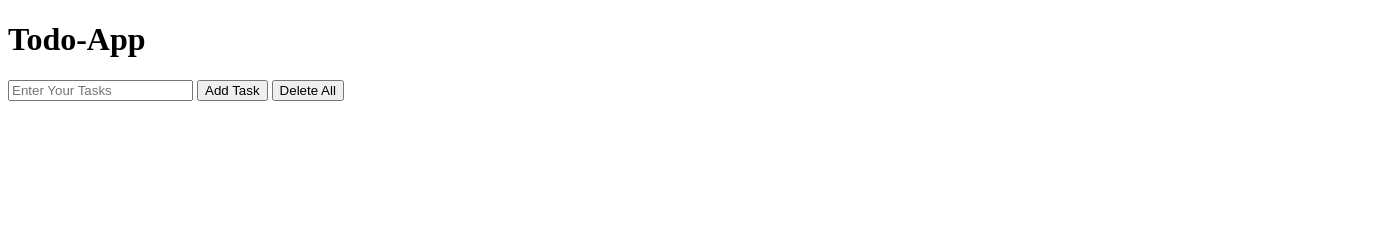
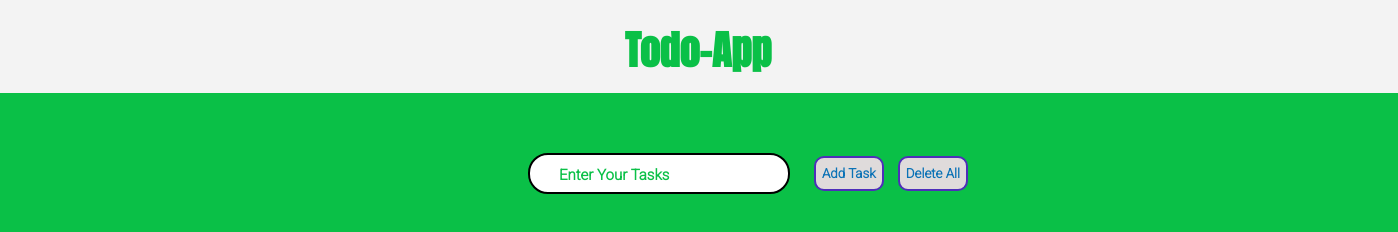
Before and after one commit to abdussami398/TO-DO-LIST, a plain HTML site: page index.html in a window 1280 px wide. Shown: the whole page, 1398 px wide, since content can reach past the window. Drawn offline with Linux system fonts and the light colour scheme.

Commit message:
added style

```diff
--- a/app.js
+++ b/app.js
@@ -17,7 +17,7 @@ const addvalue = () => {
   //Edit Button
   let editbtn = document.createElement("button");
   let edittxt = document.createTextNode("EDIT");
-  delbtn.setAttribute("class", "btn");
+  editbtn.setAttribute("class", "btn");
   editbtn.setAttribute("onclick", "edit(this)");
   editbtn.appendChild(edittxt);
 
--- a/index.html
+++ b/index.html
@@ -6,15 +6,22 @@
     <meta name="viewport" content="width=device-width, initial-scale=1.0" />
     <title>Todo-App</title>
     <script src="./app.js"></script>
+    <link rel="stylesheet" href="./style.css" />
   </head>
   <body>
-    <div class="main-heading">
+    <div class="main-heading h1 container">
       <h1>Todo-App</h1>
     </div>
+
     <div class="user-input-div">
-      <input type="text" id="user-input" placeholder="Enter Your Tasks"/>
-      <button onclick="addvalue()">Add Task</button>
-      <button onclick="Deleteall()">Delete All</button>
+      <input
+        class="inp"
+        type="text"
+        id="user-input"
+        placeholder="Enter Your Tasks"
+      />
+      <button class="add-btn" onclick="addvalue()">Add Task</button>
+      <button class="del-btn" onclick="Deleteall()">Delete All</button>
     </div>
     <div>
       <ul id="task-list"></ul>
--- /dev/null
+++ b/style.css
@@ -0,0 +1,98 @@
+@import url('https://fonts.googleapis.com/css2?family=Anton&display=swap');
+@import url('https://fonts.googleapis.com/css2?family=Roboto:wght@300&display=swap');
+
+
+.main-heading{
+    text-align: center;
+    background-color: rgb(243, 243, 243);
+    height: 100px;
+    width: 1400px;
+    margin-top: -25px;
+    margin-left: -10px;
+    padding-top: 10px;
+    font-size: 20px;
+    color:  rgb(10, 192, 71);
+    font-family: 'Anton', sans-serif;
+}
+
+.inp{
+    margin-top: 10px;
+    border: 2px black solid;
+    border-radius: 20px;
+    height: 35px;
+    width: 237px;
+    padding-left: 19px;
+    margin-left : 10px;
+    position: relative;
+    left: 510px;
+    top: 50px;
+    font-family: 'Roboto', sans-serif;
+    font-weight: bold;
+
+}
+
+.inp::placeholder{
+    padding-left: 10px;
+    font-size: 15px;
+    position: relative;
+    top: 2px;
+    color: rgb(10, 192, 71);
+    font-family: 'Roboto', sans-serif;
+    font-weight: bold;
+
+}
+
+.btn{
+    border: 2px rgb(78, 46, 186) solid;
+    border-radius: 10px;
+    margin: 5px;
+    height: 35px;
+    background-color: rgb(223, 219, 219);
+    color: rgb(11, 114, 182);
+    font-family: 'Roboto', sans-serif;
+    font-weight: bold;
+}
+
+.add-btn{
+    border: 2px rgb(78, 46, 186) solid;
+    border-radius: 10px;
+    margin: 5px;
+    height: 35px;
+    background-color: rgb(223, 219, 219);
+    color: rgb(11, 114, 182);
+    position: relative;
+    left: 525px;
+    top: 50px;
+    font-family: 'Roboto', sans-serif;
+    font-weight: bold;
+
+}
+.del-btn{
+    border: 2px rgb(78, 46, 186) solid;
+    border-radius: 10px;
+    margin: 5px;
+    height: 35px;
+    background-color: rgb(223, 219, 219);
+    color: rgb(11, 114, 182);
+    position: relative;
+    left: 525px;
+    top: 50px;
+    font-family: 'Roboto', sans-serif;
+    font-weight: bold;
+
+
+}
+#task-list{
+    font-size: 20px;
+    display: flex;
+    flex-direction: column;
+    align-items: center;
+    position: relative;
+    top: 50px;
+    font-family: 'Roboto', sans-serif;
+    font-weight: bold;
+}
+
+body{
+    background-color: rgb(10, 192, 71);
+}
```
